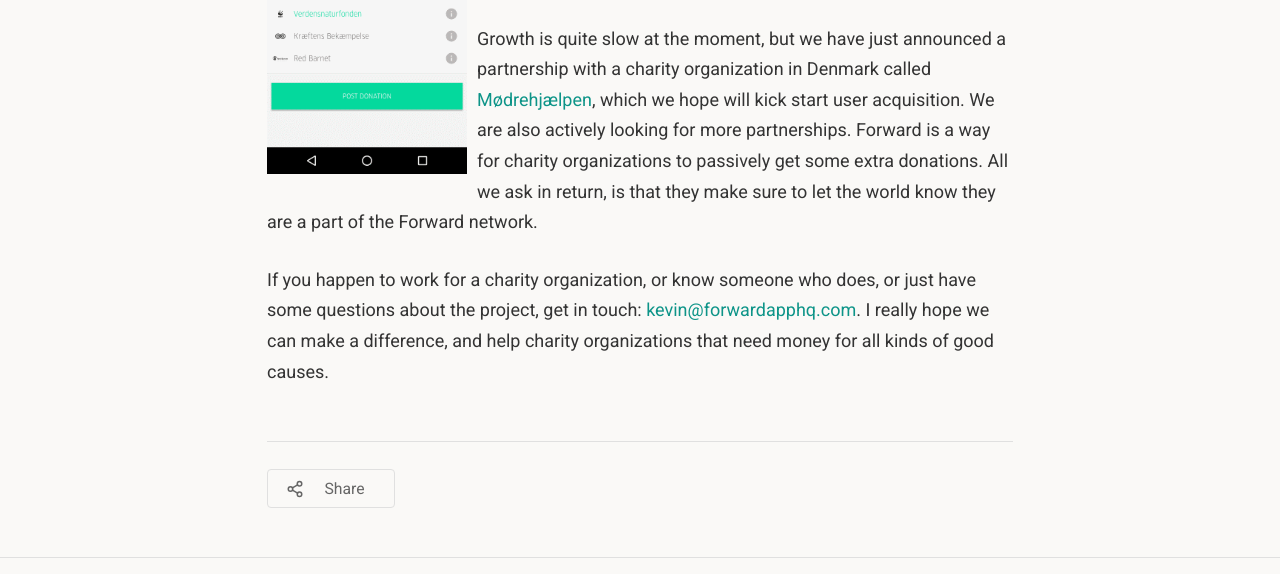
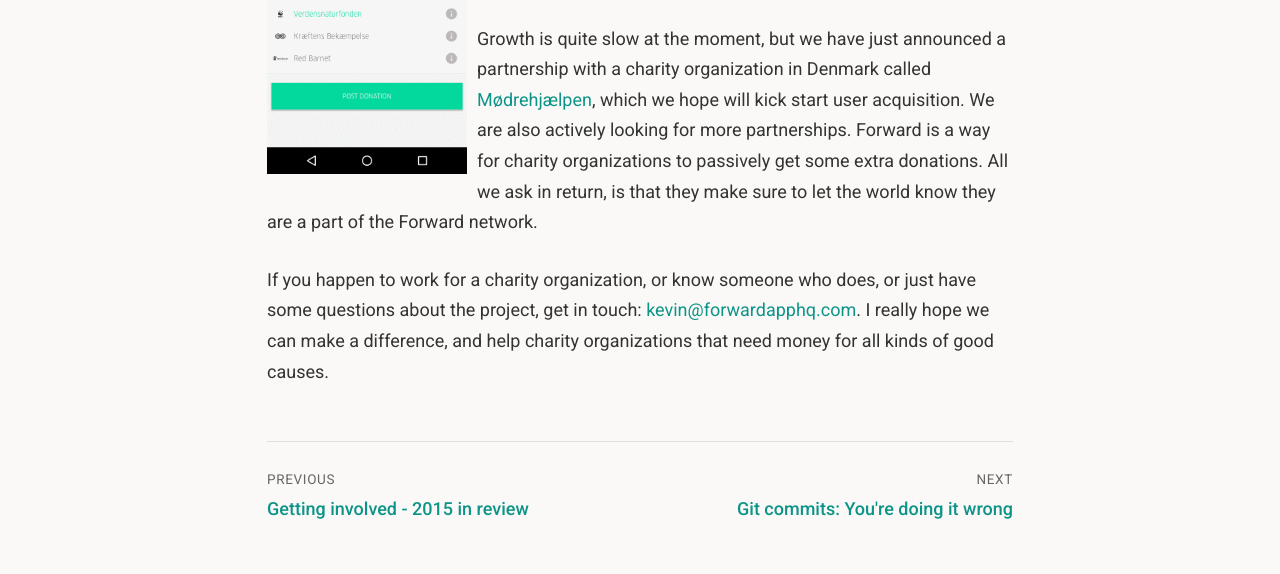
Before and after one commit to kevinpelgrims/blog, an Eleventy site: page src/content/blog/2016-02-20-introducing-forward.md in a window 1280 px wide. Shown: the part 876-1450 px from the top of the page. Built offline with nearby package versions, Linux system fonts and the light colour scheme; Eleventy itself is replaced by a stand-in of ours; files that its build step writes are made by us from their sources.

Commit message:
Add navigation to previous and next blog post

```diff
--- a/src/_includes/layouts/post.njk
+++ b/src/_includes/layouts/post.njk
@@ -11,6 +11,36 @@ layout: base.njk
     {{ content | safe }}
   </div>
 </article>
+
+{% set posts = collections.posts %}
+{% set currentIndex = -1 %}
+{% for post in posts %}
+  {% if post.url == page.url %}
+    {% set currentIndex = loop.index0 %}
+  {% endif %}
+{% endfor %}
+
+{% if currentIndex >= 0 %}
+  {% set newerPost = posts[currentIndex - 1] if currentIndex > 0 else null %}
+  {% set olderPost = posts[currentIndex + 1] if currentIndex < posts.length - 1 else null %}
+
+  {% if newerPost or olderPost %}
+  <nav class="post-nav">
+    <div class="post-nav-item post-nav-prev">
+      {% if olderPost %}
+        <span class="post-nav-label">Previous</span>
+        <a href="{{ olderPost.url }}">{{ olderPost.data.title }}</a>
+      {% endif %}
+    </div>
+    <div class="post-nav-item post-nav-next">
+      {% if newerPost %}
+        <span class="post-nav-label">Next</span>
+        <a href="{{ newerPost.url }}">{{ newerPost.data.title }}</a>
+      {% endif %}
+    </div>
+  </nav>
+  {% endif %}
+{% endif %}
 
 <div class="post-share">
   <button class="share-button" data-title="{{ title }}" data-url="{{ metadata.url }}{{ page.url }}">
--- a/src/public/css/main.css
+++ b/src/public/css/main.css
@@ -755,6 +755,52 @@ figcaption {
 }
 
 /* ==========================================================================
+   Post Navigation (Prev/Next)
+   ========================================================================== */
+
+.post-nav {
+  display: flex;
+  justify-content: space-between;
+  gap: 1.5rem;
+  margin-top: calc(var(--spacing-unit) * 2);
+  padding-top: var(--spacing-unit);
+  border-top: 1px solid var(--color-border);
+}
+
+.post-nav-item {
+  flex: 1;
+  min-width: 0;
+}
+
+.post-nav-next {
+  text-align: right;
+}
+
+.post-nav-label {
+  display: block;
+  font-size: 0.75rem;
+  text-transform: uppercase;
+  letter-spacing: 0.05em;
+  color: var(--color-text-muted);
+  margin-bottom: 0.25rem;
+}
+
+.post-nav-item a {
+  font-weight: 500;
+}
+
+@media (max-width: 600px) {
+  .post-nav {
+    flex-direction: column;
+    gap: 1rem;
+  }
+
+  .post-nav-next {
+    text-align: left;
+  }
+}
+
+/* ==========================================================================
    Post Share
    ========================================================================== */
 
```
